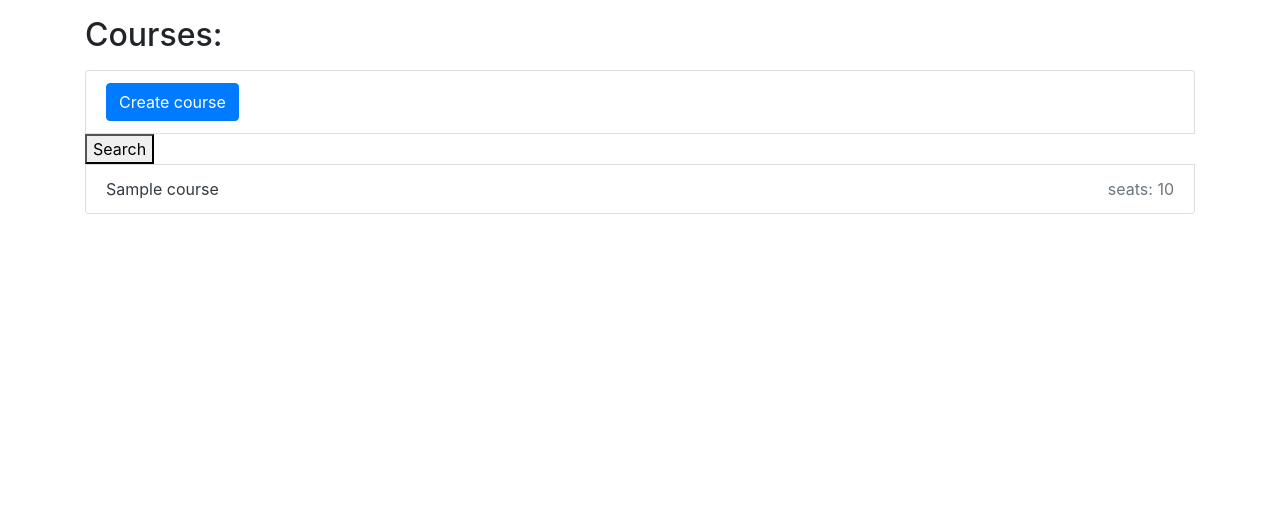
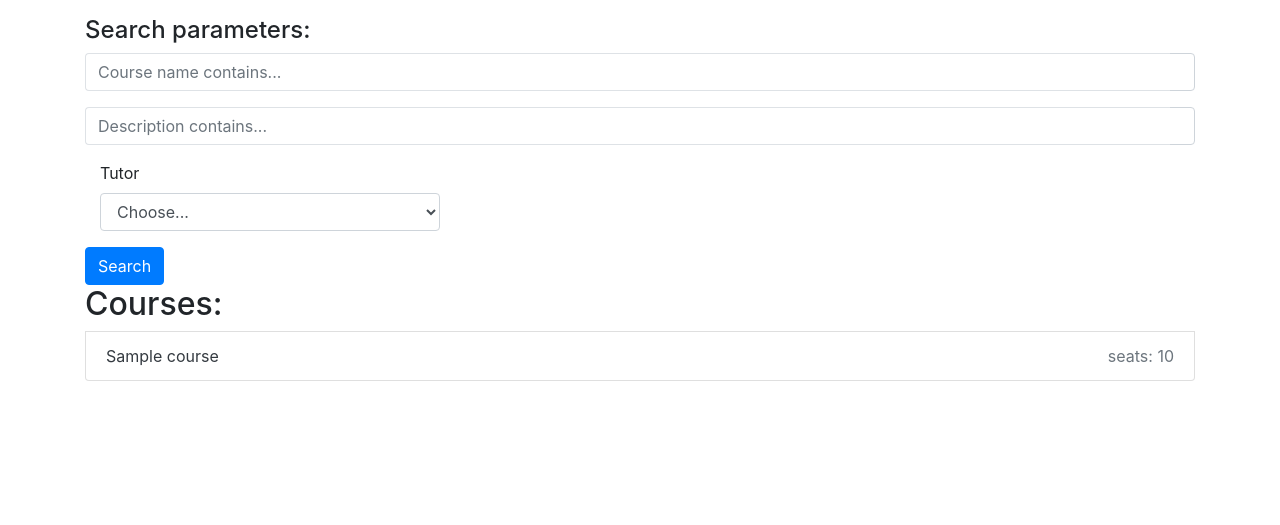
Before and after one commit to KartonM/HallOfFame, a Django app: page / in a window 1280 px wide. Shown: the part 56-581 px from the top of the page. Run offline with Django 3.2, Linux system fonts and the light colour scheme; tables that the repository leaves empty hold one stand-in row (values such as "Sample post"); some libraries are stand-ins or nearby versions.

Commit message:
fixed searching, small fixes

```diff
--- a/courses/forms.py
+++ b/courses/forms.py
@@ -4,34 +4,49 @@
 from datetime import datetime
 from django.forms import SelectDateWidget
 from courses.models import Teacher
+from django.core.validators import RegexValidator
 
 DEGREE_CHOICES = [
     (1, 'inż.'),
-    (2, 'dr'),
-    (3, 'dr inż'),
-    (4, 'mgr'),
-    (5, 'dr hab.'),
+    (2, 'mgr'),
+    (3, 'mgr inż.'),
+    (4, 'dr'),
+    (5, 'dr inż'),
+    (7, 'dr hab.'),
 ]
 
 
+def check_degree(degree):
+    if degree is None:
+        raise forms.ValidationError("Select your academic degree")
+
+#
+# def check_index_length(index):
+#     if len(index) < 6:
+#         raise forms.ValidationError("Index to short")
+
+
 class SignUpStudentForm(UserCreationForm):
-    index_no = forms.CharField(max_length=30, help_text='Required.')
+    index_no = forms.CharField(max_length=30, help_text='Required.',
+                               validators=[RegexValidator(regex="^\d{6}$", message="Index should be 6 digits number", )])
     last_name = forms.CharField(max_length=30)
     first_name = forms.CharField(max_length=30)
 
     class Meta:
         model = User
-        fields = ('username', 'last_name', 'first_name', 'index_no', 'password1', 'password2', 'username')
+        fields = ('username', 'last_name', 'first_name', 'index_no', 'password1', 'password2')
 
 
 class SignUpTeacherForm(UserCreationForm):
-    academic_degree = forms.CharField(widget=forms.Select(choices=DEGREE_CHOICES), help_text='Required.')
+    academic_degree = forms.CharField(widget=forms.Select(choices=DEGREE_CHOICES),
+                                      help_text='Required.', validators=[check_degree, ])
     last_name = forms.CharField(max_length=30)
     first_name = forms.CharField(max_length=30)
 
+
     class Meta:
         model = User
-        fields = ('username', 'last_name', 'first_name', 'academic_degree', 'password1', 'password2', 'username')
+        fields = ('username', 'last_name', 'first_name', 'academic_degree', 'password1', 'password2')
 
 
 class CreateCourseForm(forms.Form):
--- a/courses/models.py
+++ b/courses/models.py
@@ -24,12 +24,6 @@
         return self.user.get_full_name()
 
 
-@receiver(post_save, sender=User)
-def update_student_profile(sender, instance, created, **kwargs):
-    if created:
-        Student.objects.create(user=instance)
-    instance.student.save()
-
 
 class Teacher(models.Model):
     user = models.OneToOneField(User, on_delete=models.CASCADE, primary_key=True)
@@ -39,11 +33,6 @@
         return f'{self.academic_degree} {self.user.get_full_name()}'
 
 
-@receiver(post_save, sender=User)
-def update_teacher_profile(sender, instance, created, **kwargs):
-    if created:
-        Teacher.objects.create(user=instance)
-    instance.teacher.save()
 
 class Course(models.Model):
     name = models.CharField(max_length=200)
--- a/courses/urls.py
+++ b/courses/urls.py
@@ -12,8 +12,6 @@
     path('accounts/signupTeacher', views.signup_teacher, name='signup'),
     path('accounts/', views.pick_register, name='register_pick'),
 
-    path('register/', views.blank, name='blank'),
-    path('login/', views.blank, name='blank'),
     path('<int:course_id>', views.course, name='course'),
     path('group/<int:group_id>', views.group, name='group'),  # group details
     path('<int:course_id>/<int:group_id>/<int:event_id>', views.blank, name='blank'),
@@ -25,6 +23,6 @@
     path('group/<int:group_id>/createEvent', views.create_event, name='create_event'),
     path('createTasks/<int:event_id>/<int:tasks_count>', views.create_event_tasks, name='create_tasks'),
     path('myGrades', views.blank, name='blank'),
-    path('group<int:group_id>/join/', views.join, name='join'),
+    path('group/<int:group_id>/join', views.join, name='join'),
 
 ]
--- a/courses/views.py
+++ b/courses/views.py
@@ -9,17 +9,52 @@
 from courses.forms import SignUpStudentForm, SignUpTeacherForm
 from .filters import UserFilter
 
-
 # Create your views here.
-from courses.models import Course, Teacher, Group, Event, Task, CourseParticipation
+from courses.models import Course, Teacher, Group, Event, Task, CourseParticipation, Student
 from courses.forms import CreateCourseForm, CreateGroupForm, CreateEventForm, CreateTaskForm
 from django.forms import formset_factory
 
 
+def is_valid_seacrchparam(param):
+    return param != '' and param is not None
+
+
+def filter(request):
+    qs = Course.objects.all()
+    teachers = Teacher.objects.all()
+    name_contains_query = request.GET.get('name_contains')
+    description_query = request.GET.get('description')
+    view_count_min = request.GET.get('view_count_min')
+    view_count_max = request.GET.get('view_count_max')
+    tutor = request.GET.get('teacher')
+
+    if is_valid_seacrchparam(name_contains_query):
+        qs = qs.filter(name__icontains=name_contains_query)
+
+    elif is_valid_seacrchparam(description_query):
+        qs = qs.filter(description__icontains=description_query)
+
+    elif is_valid_seacrchparam(tutor) and tutor != 'Choose...':
+        logger.error(tutor)
+        id = Teacher.objects.filter(user_id=tutor).values('user_id')[0]['user_id']
+        print(tutor)
+        qs = qs.filter(tutor_id=id)
+
+    if is_valid_seacrchparam(view_count_min):
+        qs = qs.filter(views__gte=view_count_min)
+
+    if is_valid_seacrchparam(view_count_max):
+        qs = qs.filter(views__lt=view_count_max)
+
+    return qs
+
 
 def index(request):
-    all_courses = Course.objects.all()
-    context = {'courses': all_courses}
+    qs = filter(request)
+    context = {
+        'courses': qs,
+        'teachers': Teacher.objects.all()
+    }
     return render(request, 'courses/index.html', context)
 
 
@@ -121,8 +156,8 @@
         form = SignUpStudentForm(request.POST)
         if form.is_valid():
             user = form.save()
+            Student.objects.create(student_card_id=form.cleaned_data.get('index_no'), user=user)
             user.refresh_from_db()  # load the profile instance created by the signal
-            user.student.index_no = form.cleaned_data.get('index_no')
             user.save()
             raw_password = form.cleaned_data.get('password1')
             user = authenticate(username=user.username, password=raw_password)
@@ -142,7 +177,7 @@
         if form.is_valid():
             user = form.save()
             user.refresh_from_db()  # load the profile instance created by the signal
-            user.teacher.academic_degree = form.cleaned_data.get('academic_degree')
+            Teacher.objects.create(academic_degree=form.cleaned_data.get('academic_degree'), user=user)
             user.save()
             raw_password = form.cleaned_data.get('password1')
             user = authenticate(username=user.username, password=raw_password)
@@ -180,6 +215,6 @@
             group=group,
             student=request.user.student,
         )
-        return redirect('/groups/' + str(group_id) )
+        return redirect('/group/' + str(group_id) )
     else:
         return render(request, '/courses/index.html')
--- a/templates/courses/create_group.html
+++ b/templates/courses/create_group.html
@@ -15,7 +15,7 @@
         </div>
         <div class="form-group">
             {{ form.teacher.errors }}
-            <label for="{{ form.teacher.id_for_label }}">Size:</label>
+            <label for="{{ form.teacher.id_for_label }}">Teacher:</label>
             {{ form.teacher|add_class:"form-control" }}
         </div>
         <div class="form-group">
--- a/templates/courses/index.html
+++ b/templates/courses/index.html
@@ -1,24 +1,63 @@
 {% extends 'courses/layout.html' %}
 
 {% block content %}
-<h2>Courses: </h2>
 <div class="row mt-3">
     <div class="col">
-    {% if courses %}
         <ul class="list-group">
-        <li class="list-group-item">
-            <a href="/courses/createCourse" class="btn btn-primary">Create course</a>
-        </li>
-          <form method="get">{{ filter.form.as_p }}
-              <button type="submit">Search</button>
-          </form>
+            {% if user.teacher %}
+                <li class="list-group-item">
+                    <a href="/courses/createCourse" class="btn btn-primary">Create course</a>
+                </li>
+            {% endif %}
+
+        <h4>Search parameters: </h4>
+         <form method="GET" action=".">
+        <div class="form-row">
+            <div class="form-group col-12">
+                <div class="input-group">
+                    <input class="form-control py-2 border-right-0 border" type="search" name="name_contains" placeholder="Course name contains..." />
+                    <span class="input-group-append">
+                        <div class="input-group-text bg-transparent">
+                            <i class="fa fa-search"></i>
+                        </div>
+                    </span>
+                </div>
+            </div>
+        </div>
+        <div class="form-row">
+            <div class="form-group col-12">
+                <div class="input-group">
+                    <input class="form-control py-2 border-right-0 border" type="search" name="description" placeholder="Description contains..." />
+                    <span class="input-group-append">
+                        <div class="input-group-text bg-transparent">
+                            <i class="fa fa-search"></i>
+                        </div>
+                    </span>
+                </div>
+            </div>
+        </div>
+
+             <div class="form-group col-md-4">
+            <label for="teacher">Tutor</label>
+            <select id="teacher" class="form-control" name="teacher">
+              <option selected>Choose...</option>
+              {% for teacher in teachers %}
+              <option value="{{ teacher.user_id }}">{{ teacher  }}</option>
+              {% endfor %}
+            </select>
+          </div>
+        <button type="submit" class="btn btn-primary">Search</button>
+      </form>
+        <h2>Courses: </h2>
+            {% if courses %}
           {% for course in filter.qs %}
             <a href="/courses/{{ course.id }}" class="text-decoration-none text-dark">
                 <div class="row">
                     <div class="col-10">{{ course.name }}</div>
                     <div class="col-2 text-secondary text-right">seats: {{ course.seats_count }}</div>
                 </div>
-            </a>          {% endfor %}
+            </a>
+          {% endfor %}
         {% for course in courses %}
         <li class="list-group-item">
             <a href="/courses/{{ course.id }}" class="text-decoration-none text-dark">
@@ -31,7 +70,7 @@
         {% endfor %}
         </ul>
     {% else %}
-        <p>No courses are available</p>
+        <p>No such courses are available</p>
     {% endif %}
     </div>
 </div>
```
Also changed, not shown: templates/courses/course.html (+7 -0 lines), templates/courses/group.html (+10 -6 lines).
